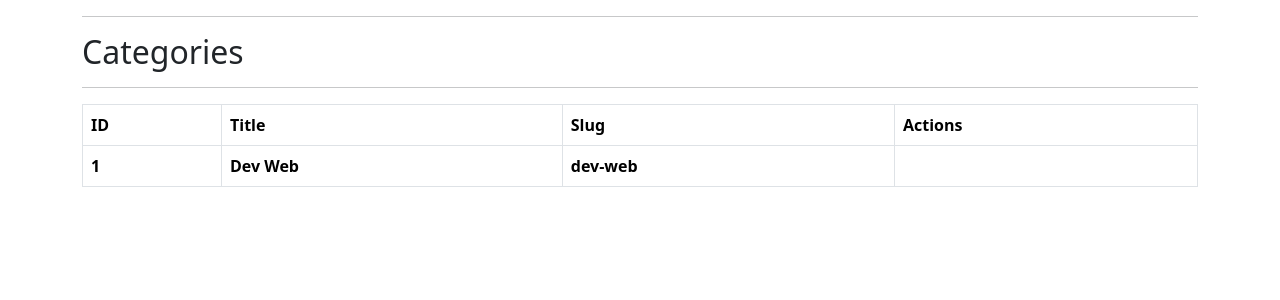
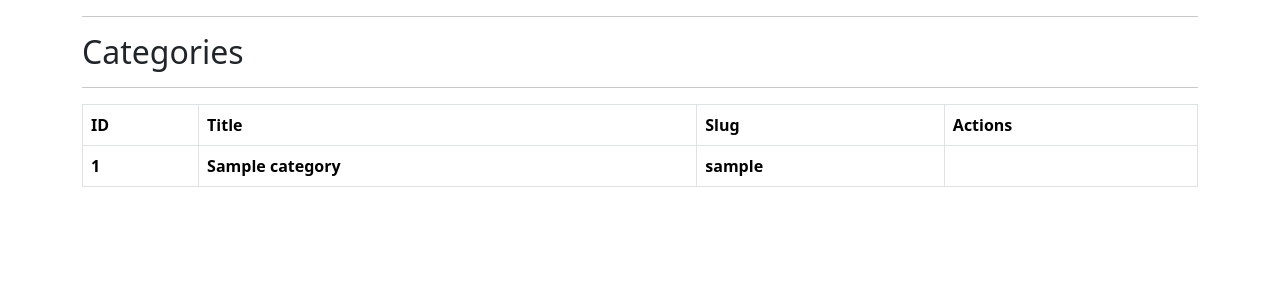
Before and after one commit to thiaagomattos/blog-nodejs, a Node server app: page /admin/categories in a window 1280 px wide. Shown: the part 74-374 px from the top of the page. Run offline with Node 20, Linux system fonts and the light colour scheme; tables that the repository leaves empty hold one stand-in row (values such as "Sample post"); lists and menus that the app fills with data are empty; some libraries are stand-ins or nearby versions.

Commit message:
added categories list

```diff
--- a/categories/CategoriesController.js
+++ b/categories/CategoriesController.js
@@ -25,7 +25,11 @@ router.post("/categories/save", (req,res) =>{
 })
 
 router.get("/admin/categories", (req,res) =>{
-    res.render("admin/categories/index")
+
+    Category.findAll().then(categories =>{
+        res.render("admin/categories/index", {categories: categories});
+    })
+
 })
 
 module.exports = router;
--- a/views/admin/categories/index.ejs
+++ b/views/admin/categories/index.ejs
@@ -15,12 +15,16 @@
             </tr>
         </thead>
         <tbody>
-            <tr>
-                <th>1</th>
-                <th>Dev Web</th>
-                <th>dev-web</th>
-                <th></th>
-            </tr>
+
+            <% categories.forEach(category => { %>
+                <tr>
+                    <th><%=category.id%></th>
+                    <th><%=category.title%></th>
+                    <th><%=category.slug%></th>
+                    <th></th>
+                </tr>
+
+            <% }) %>
         </tbody>
     </table>
 
```
